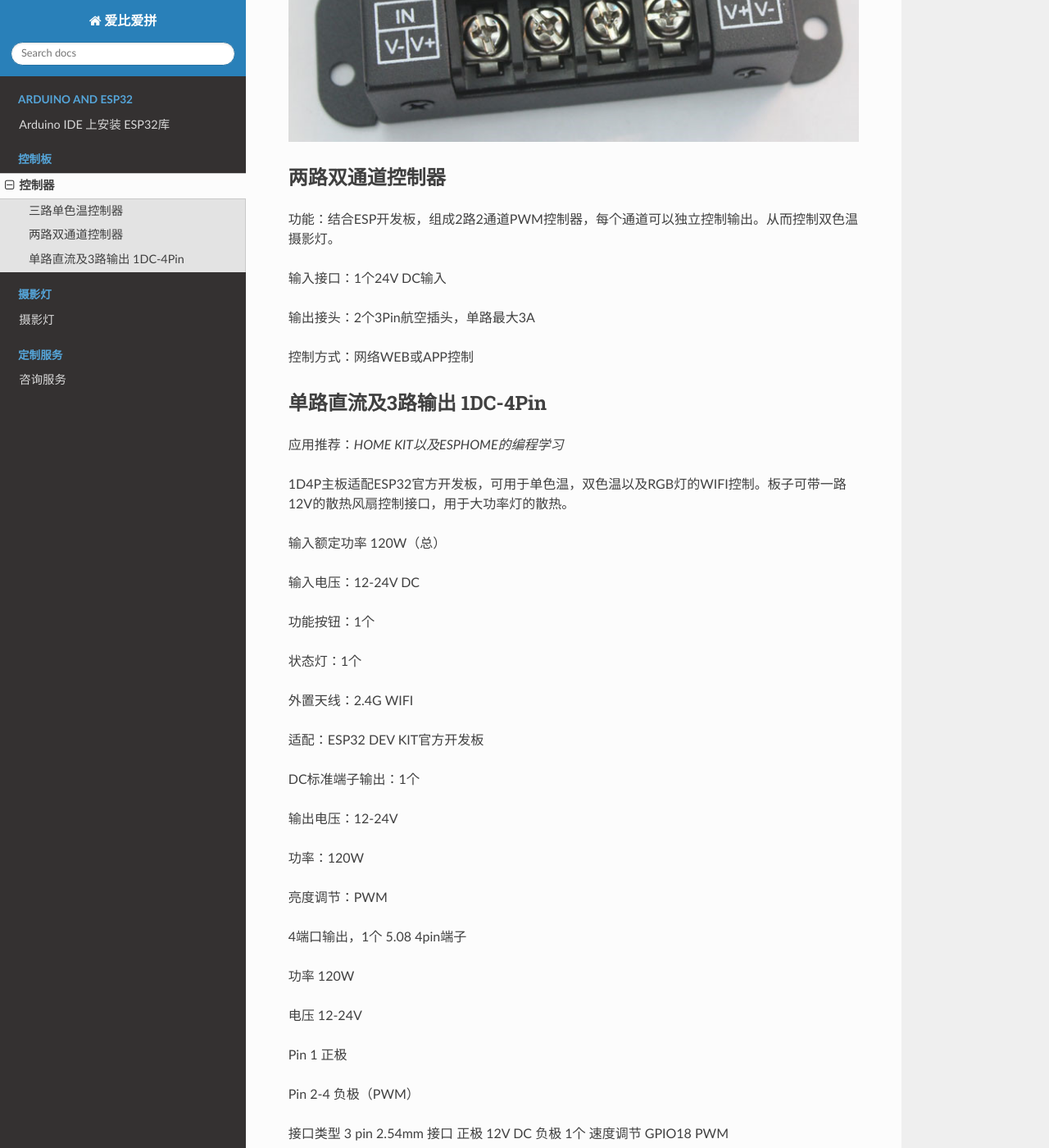
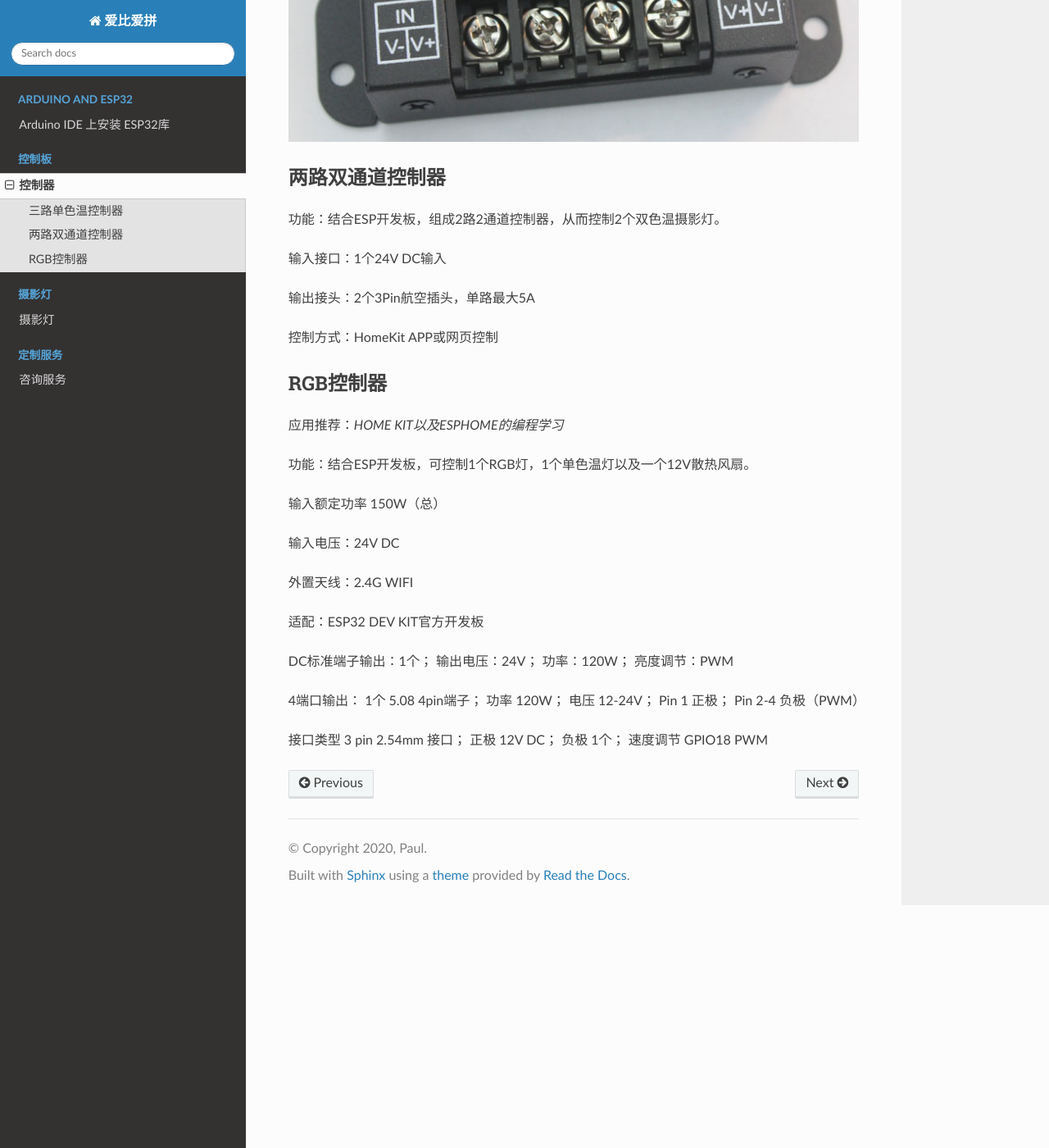
Before and after one commit to paultang/abapweb, a Sphinx documentation site: the page built from source/controler.rst, in a window 1280 px wide and 1400 px high, scrolled down 797 px. Shown: the whole window at 82% size. Built offline with Sphinx 7.4.7 and the Read the Docs theme 2.0.0, drawn with Linux system fonts in a browser that asks for light colours; some of the changed text lies outside the part shown.

Commit message:
Update controler.rst

```diff
--- a/source/controler.rst
+++ b/source/controler.rst
@@ -3,13 +3,13 @@
 
 三路单色温控制器
 ---------------
-功能：直接接单色温摄影灯，调节灯的亮度。
+功能：结合ESP开发板，控制单色温摄影灯亮度。
 
-输入接口： 1路12-24V 直流输入，最大功率120W
+输入接口： 1路24V 直流输入，额定功率150W
 
-输出接口： 3路PWM 12-24V直流输出，最大5A
+输出接口： 3路PWM 24V直流输出，单路最大电流5A
 
-控制方式： HOMEKIT ESPHOME
+控制方式： HOMEKIT APP或WEB
 
 .. image:: photo/dimmer.png
 
@@ -17,54 +17,44 @@
 
 两路双通道控制器
 ----------------
-功能：结合ESP开发板，组成2路2通道PWM控制器，每个通道可以独立控制输出。从而控制双色温摄影灯。
+功能：结合ESP开发板，组成2路2通道控制器，从而控制2个双色温摄影灯。
 
 输入接口：1个24V DC输入
 
-输出接头：2个3Pin航空插头，单路最大3A
+输出接头：2个3Pin航空插头，单路最大5A
 
-控制方式：网络WEB或APP控制
+控制方式：HomeKit APP或网页控制
 
-单路直流及3路输出 1DC-4Pin
+
+RGB控制器
 ------------------------
 应用推荐：*HOME KIT以及ESPHOME的编程学习*
 
-1D4P主板适配ESP32官方开发板，可用于单色温，双色温以及RGB灯的WIFI控制。板子可带一路12V的散热风扇控制接口，用于大功率灯的散热。
+功能：结合ESP开发板，可控制1个RGB灯，1个单色温灯以及一个12V散热风扇。
 
+输入额定功率	150W（总）
 
-输入额定功率	120W（总）
-
-输入电压：12-24V DC
-
-功能按钮：1个
-
-状态灯：1个
+输入电压：24V DC
 
 外置天线：2.4G WIFI
 
 适配：ESP32 DEV KIT官方开发板
 
-DC标准端子输出：1个
-
-输出电压：12-24V
-
-功率：120W
-
+DC标准端子输出：1个；
+输出电压：24V；
+功率：120W；
 亮度调节：PWM
 
 
-4端口输出，1个 5.08 4pin端子
-
-功率	120W
-
-电压	12-24V
-
-Pin 1	正极
-
+4端口输出：
+1个 5.08 4pin端子；
+功率	120W；
+电压	12-24V；
+Pin 1	正极；
 Pin 2-4	负极（PWM）
 
 接口类型
-3 pin 2.54mm 接口
-正极	12V DC
-负极	1个
+3 pin 2.54mm 接口；
+正极	12V DC；
+负极	1个；
 速度调节	GPIO18 PWM
```
